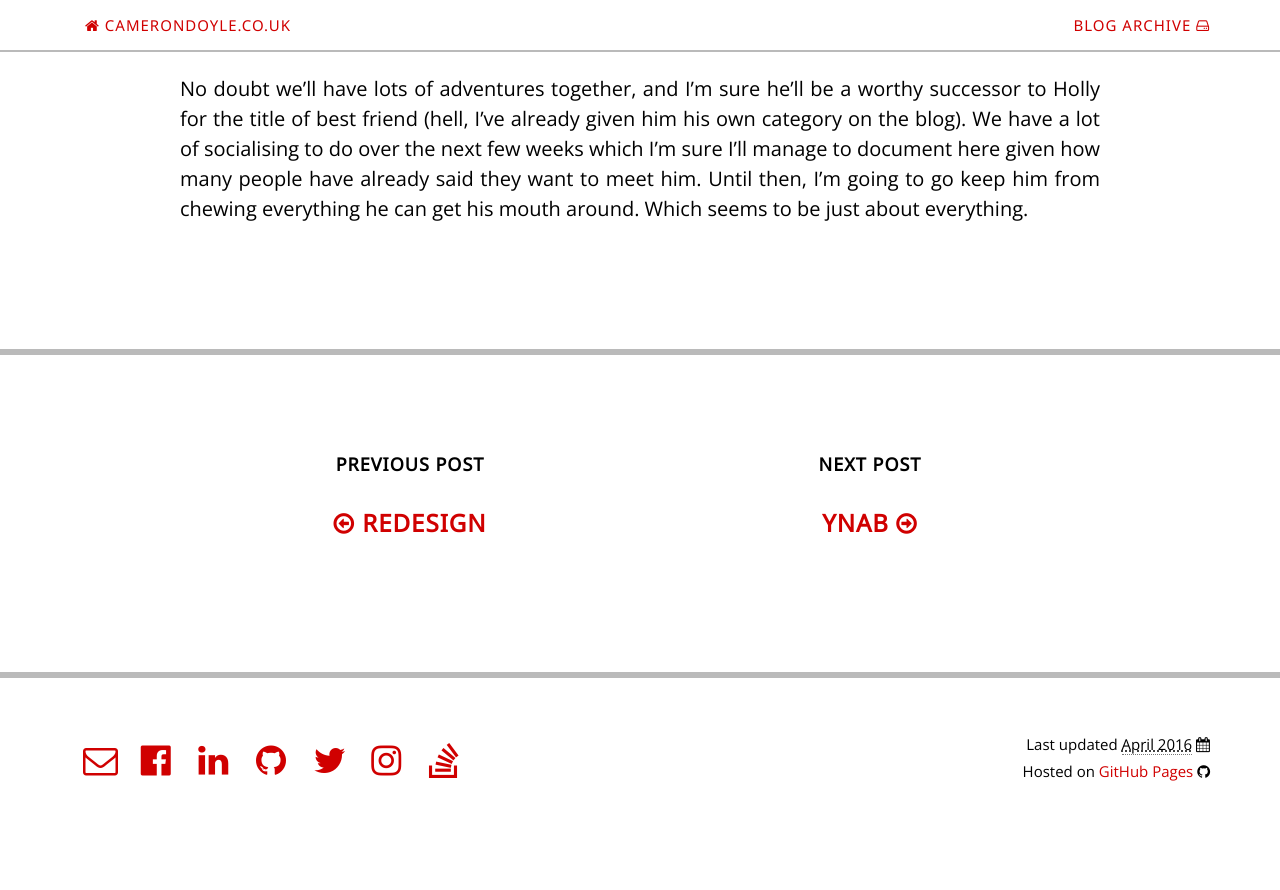
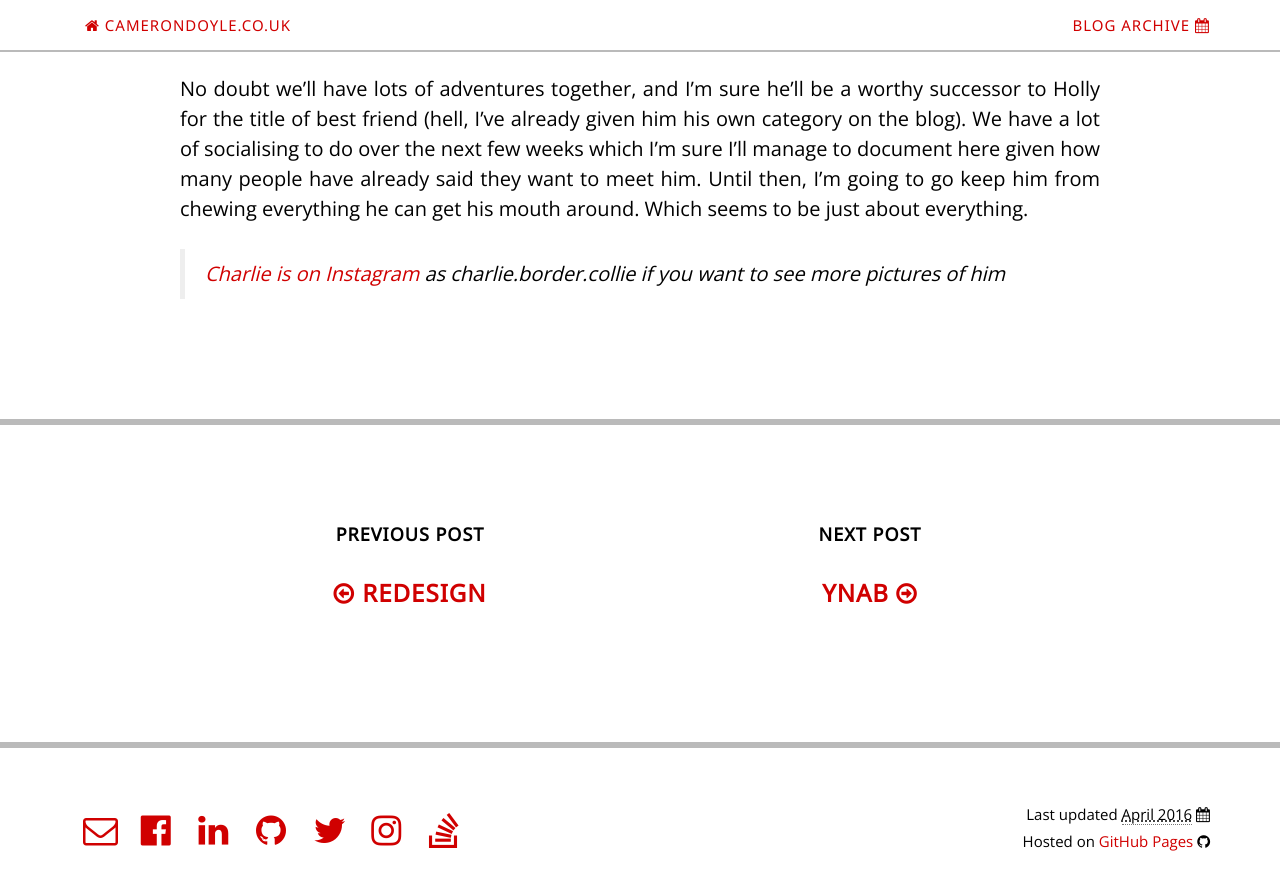
Before and after one commit to CameronD17/blog, a Jekyll site: the page built from _posts/2016-04-25-puppy.markdown, in a window 1280 px wide and 900 px high, scrolled down 4686 px. Shown: the top 890 px of the window. Built offline with Jekyll 4.4.1, drawn with Linux system fonts in a browser that asks for light colours; nearby versions of some CDN libraries; comment, search, counter and statistics services are not loaded; before the commit the page ends 5524 px from its top, so only the background shows below that.

Commit message:
Added Instagram link to Puppy blog post

```diff
--- a/_includes/nav.html
+++ b/_includes/nav.html
@@ -14,7 +14,7 @@
                     </ul>
                     <ul class="nav navbar-nav navbar-right">
                         <li>
-                            <a class="page-scroll" href="{% if page.url == site.baseurl %}#blog-archive{% else %}{{ site.baseurl }}{% endif %}">Blog Archive <i class="fa fa-hdd-o fa-fw"></i></a>
+                            <a class="page-scroll" href="{% if page.url == site.baseurl %}#blog-archive{% else %}{{ site.baseurl }}{% endif %}">Blog Archive <i class="fa fa-calendar fa-fw"></i></a>
                         </li>
                     </ul>
                 </div>
--- a/_posts/2016-04-25-puppy.markdown
+++ b/_posts/2016-04-25-puppy.markdown
@@ -58,3 +58,7 @@ He actually spent the best part of four hours outside in the sun on his first da
 Having Charlie move in represents a turning point for me. Within the last two years, I've graduated from university, started my first professional job, bought my first flat; but Charlie feels like the first time I've had to be an 'adult', with all the responsibilities that come with taking care of another life.
 
 No doubt we'll have lots of adventures together, and I'm sure he'll be a worthy successor to Holly for the title of best friend (hell, I've already given him his own category on the blog). We have a lot of socialising to do over the next few weeks which I'm sure I'll manage to document here given how many people have already said they want to meet him. Until then, I'm going to go keep him from chewing everything he can get his mouth around. Which seems to be just about everything.
+
+> *[Charlie is on Instagram][charlies-instagram] as charlie.border.collie if you want to see more pictures of him*
+
+[charlies-instagram]: https://www.instagram.com/charlie.border.collie
```
